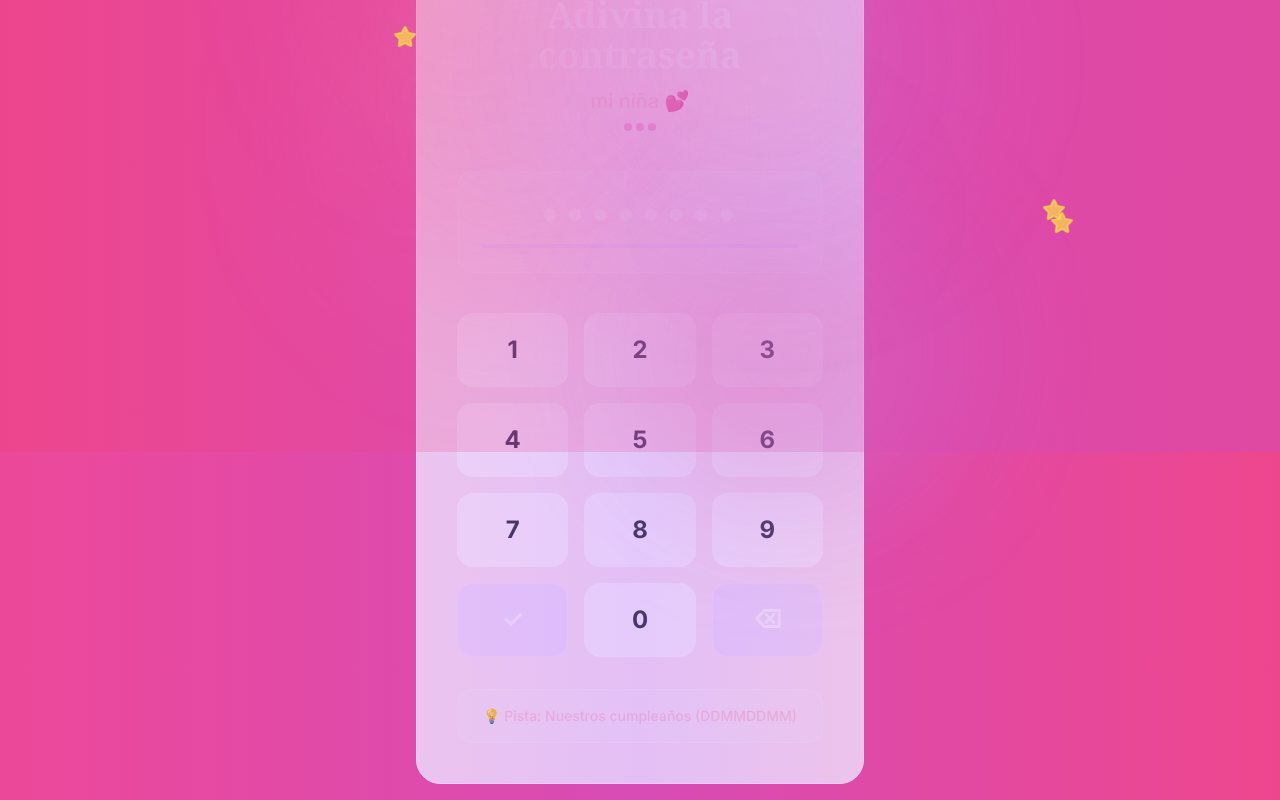
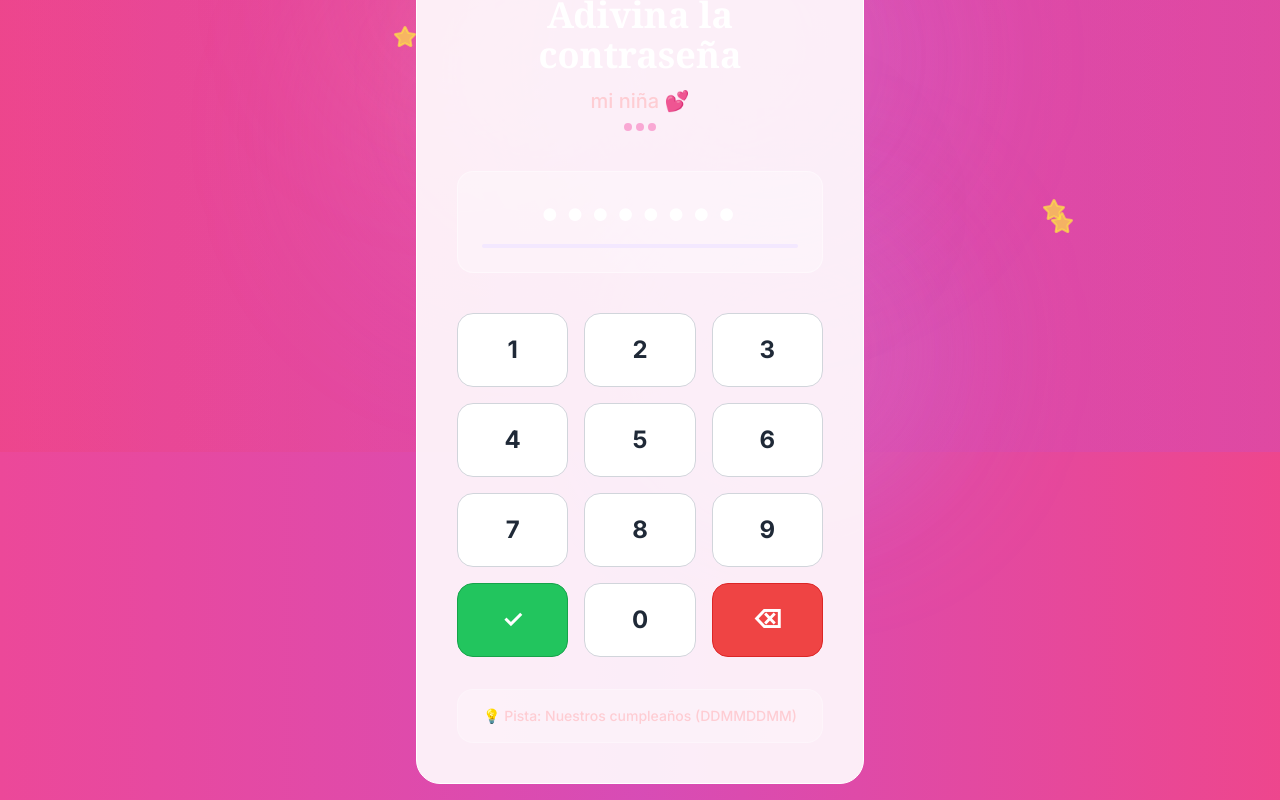
Before and after one commit to Hmarzola/carta, a React (Vite) app: page / in a window 1280 px wide. Shown: the part 348-1148 px from the top of the page. Built offline with nearby package versions, Linux system fonts and the light colour scheme; a web font is replaced by a local one.

Commit message:
✨ Update button styles in PasswordScreen for improved UI consistency

```diff
--- a/teAmo.tsx
+++ b/teAmo.tsx
@@ -118,12 +118,10 @@ function PasswordScreen({
   return (
     <div className="min-h-screen flex items-center justify-center p-2 sm:p-4">
       <div
-        className={`bg-white/90 rounded-3xl p-4 sm:p-8 md:p-10 max-w-md w-full border border-white mx-2 ${
+        className={`bg-white/90 rounded-3xl p-4 sm:p-8 md:p-10 max-w-md w-full border border-white mx-2 relative ${
           shake ? "" : ""
         }`}
       >
-        <div className="absolute inset-0 pointer-events-none" />
-
         {/* Romantic Image */}
         <div className="text-center mb-6 sm:mb-8">
           <div className="w-full max-w-xs sm:max-w-sm h-40 sm:h-48 mx-auto mb-4 sm:mb-6 rounded-3xl overflow-hidden  border-4 border-white/50 relative">
@@ -168,26 +166,26 @@ function PasswordScreen({
             <button
               key={num}
               onClick={() => onDigit(num.toString())}
-              className="bg-white/95  text-gray-800 font-bold py-3 sm:py-4 md:py-5 px-3 sm:px-4 rounded-2xl  border border-white/50 "
+              className="bg-white text-gray-800 font-bold py-3 sm:py-4 md:py-5 px-3 sm:px-4 rounded-2xl border border-gray-300 cursor-pointer"
             >
               <span className="text-xl sm:text-2xl">{num}</span>
             </button>
           ))}
           <button
             onClick={onCheck}
-            className="bg-purple-100   text-white font-bold py-3 sm:py-4 md:py-5 px-3 sm:px-4 rounded-2xl  border border-white/30"
+            className="bg-green-500 text-white font-bold py-3 sm:py-4 md:py-5 px-3 sm:px-4 rounded-2xl border border-green-600 cursor-pointer"
           >
             <span className="text-xl sm:text-2xl">✓</span>
           </button>
           <button
             onClick={() => onDigit("0")}
-            className="bg-white/95  text-gray-800 font-bold py-3 sm:py-4 md:py-5 px-3 sm:px-4 rounded-2xl  border border-white/50 "
+            className="bg-white text-gray-800 font-bold py-3 sm:py-4 md:py-5 px-3 sm:px-4 rounded-2xl border border-gray-300 cursor-pointer"
           >
             <span className="text-xl sm:text-2xl">0</span>
           </button>
           <button
             onClick={onDelete}
-            className="bg-purple-100   text-white font-bold py-3 sm:py-4 md:py-5 px-3 sm:px-4 rounded-2xl  border border-white/30"
+            className="bg-red-500 text-white font-bold py-3 sm:py-4 md:py-5 px-3 sm:px-4 rounded-2xl border border-red-600 cursor-pointer"
           >
             <span className="text-xl sm:text-2xl">⌫</span>
           </button>
```
